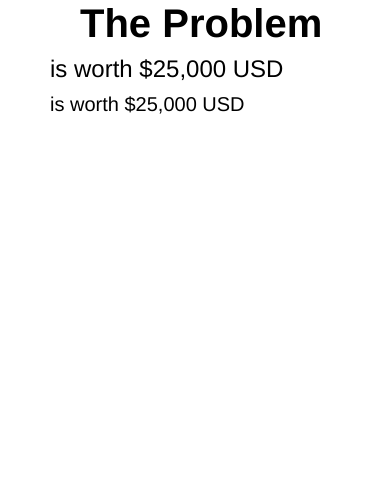
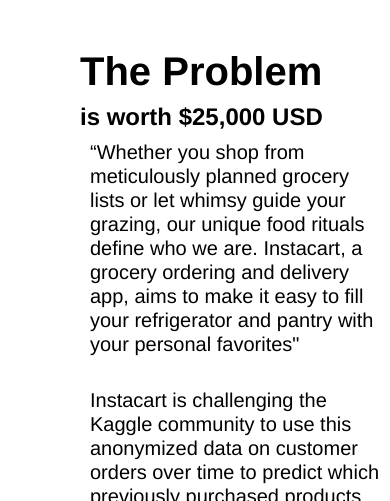
Before and after one commit to Jrfelix13/Final-Project, a Python web app: template website/templates/index.html in a window 390 px wide; the page is wider, and only the part inside the window is pictured. Shown: the part 773-1274 px from the top of that part. Run offline with Jinja, Linux system fonts and the light colour scheme; the template is opened without the code that fills it, so the values that code supplies are empty; some libraries are stand-ins or nearby versions.

Commit message:
Update index.html

```diff
--- a/website/templates/index.html
+++ b/website/templates/index.html
@@ -45,7 +45,12 @@
                 <h6 style="color: black; font-weight: normal; margin-left: 80px; margin-right: 10px; margin-bottom: 40px;">Which products will an Instacart consumer purchase again?</h6>
             </div>
         </div>
+        <span class="hero__scroll" data-aos="fade-up" data-aos-easing="ease" data-aos-delay="800">
+                <i class="chevron bottom"></i>
+        </span>
     </div>
+    <br>
+    <br>
     <!-- Second Stage -->
     <div data-aos="fade-up" data-aos-offset="200" data-aos-delay="50" data-aos-duration="1000" class="container1">
         <div class="row">
@@ -53,27 +58,22 @@
             <div class="col-md-6">
                 <h1 style="color: black; font-weight: bold; margin-left: 80px; margin-right: 10px;">The Problem
                 </h1>
-                <h4 style="color: black; font-weight: lighter; margin-left: 50px; margin-right: 10px;">is worth $25,000 USD
+                <h4 style="color: black; font-weight: bold; margin-left: 80px; margin-right: 10px;">is worth $25,000 USD
                 </h4>
-                <h5 style="color: black; font-weight: lighter; margin-left: 50px; margin-right: 10px;">is worth $25,000 USD
+                <h5 style="color: black; font-weight: lighter; margin-left: 90px; margin-right: 10px;">“Whether you shop from meticulously planned grocery lists or let whimsy guide your grazing, our unique food rituals define who we are. Instacart, a grocery ordering and delivery app, aims to make it easy to fill your refrigerator and pantry
+                    with your personal favorites"
+                </h5>
+                <br>
+                <h5 style="color: black; font-weight: lighter; margin-left: 90px; margin-right: 10px;">Instacart is challenging the Kaggle community to use this anonymized data on customer orders over time to predict which previously purchased products will be in a user’s next order.
                 </h5>
             </div>
 
             <!-- Second of two columns -->
             <div class="col-md-6">
-                <img style="margin-top: 380px; margin-left: 80px;" src="https://logos-download.com/wp-content/uploads/2016/10/Instacart_logo.png" width="460" height="90" alt="Problem">
+                <img style="margin-right: 10px;" src="https://github.com/Jrfelix13/Final-Project/blob/master/gr%C3%A1ficos-sitio/problem.PNG?raw=true" width="400" height="400" alt="Problem">
             </div>
         </div>
         <!-- Second Row -->
-        <div class="row">
-
-            <!-- First of two columns -->
-            <div class="col-md-6">
-            </div>
-            <!-- Second of two columns -->
-            <div class="col-md-6">
-            </div>
-        </div>
     </div>
 
     <script src="https://code.jquery.com/jquery-3.3.1.slim.min.js" integrity="sha384-q8i/X+965DzO0rT7abK41JStQIAqVgRVzpbzo5smXKp4YfRvH+8abtTE1Pi6jizo" crossorigin="anonymous"></script>
```
